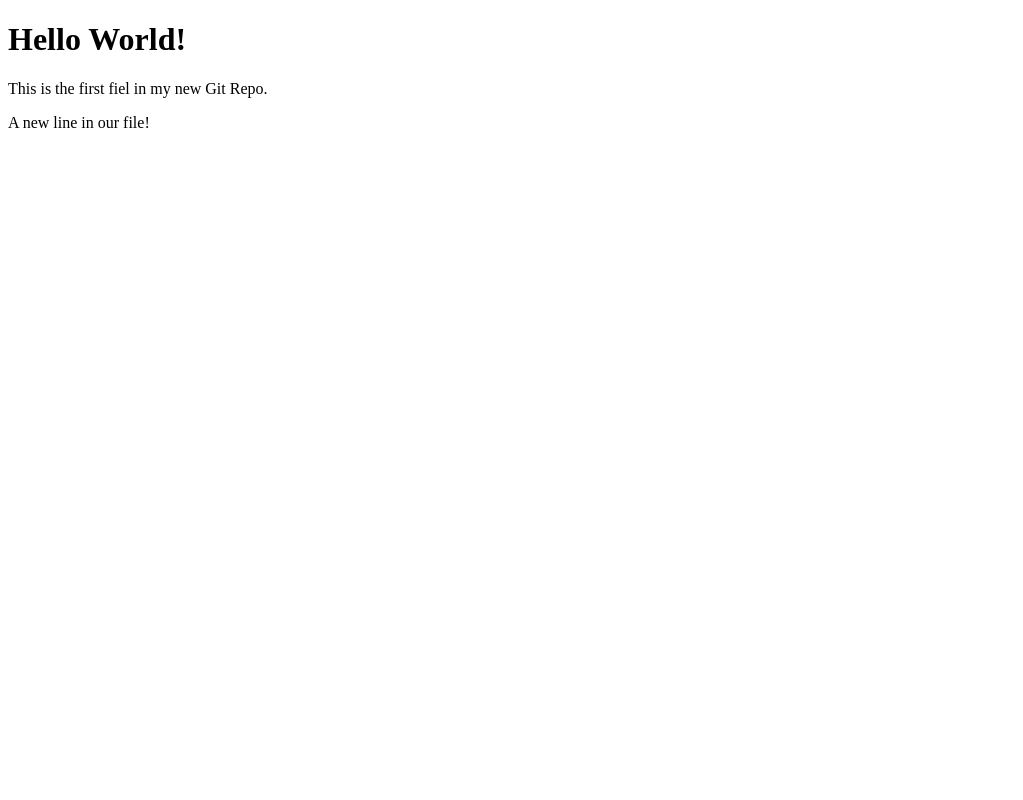
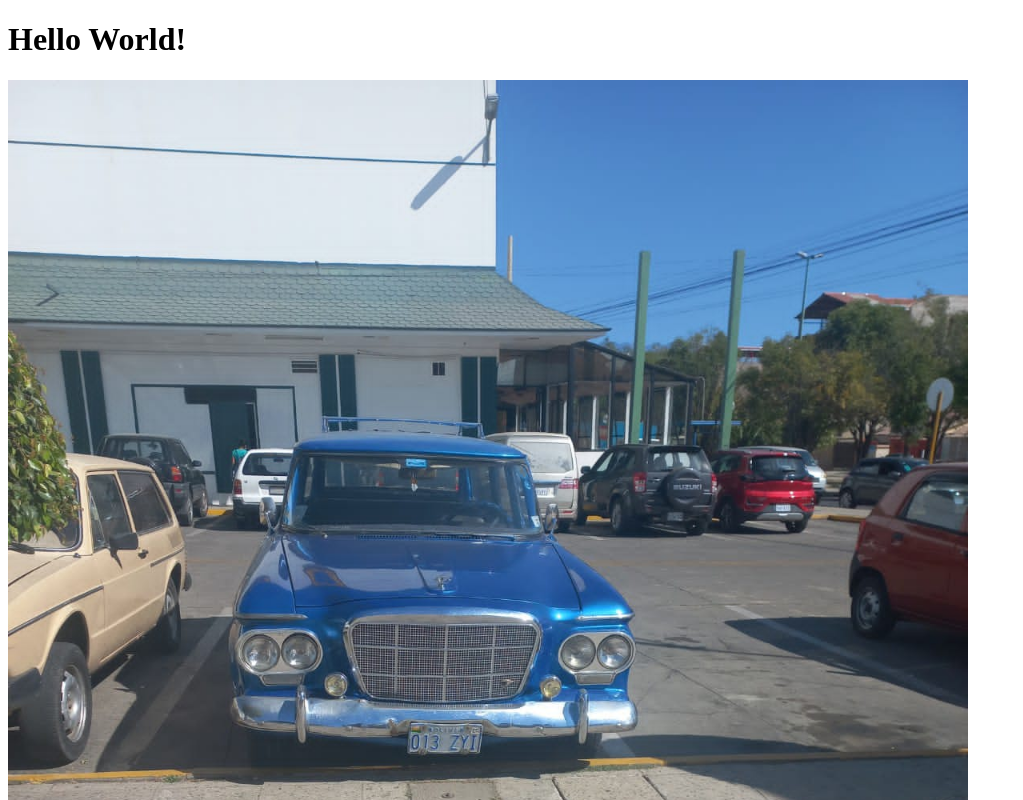
Before and after one commit to jesor/hello-world2, a plain HTML site: page index.html in a window 1280 px wide. Shown: the top 800 px of the page, without its empty margins (0-1023 px from the left). Drawn offline with Linux system fonts and the light colour scheme.

Commit message:
Added image to Hello World

```diff
--- a/index.html
+++ b/index.html
@@ -5,8 +5,12 @@
 <link rel="stylesheet" ref="bluestyle.css">
 </head>
 <body>
+
 <h1>Hello World!</h1>
+<div><img src="img_hello_world.jpg" alt="Hello World form Space"
+style="width:100%; max-width:960px"></div>
 <p>This is the first fiel in my new Git Repo.</p>
 <p>A new line in our file!</p>
+
 </body>
 </html>
```
Also changed, not shown: img_hello_world.jpg (added).
